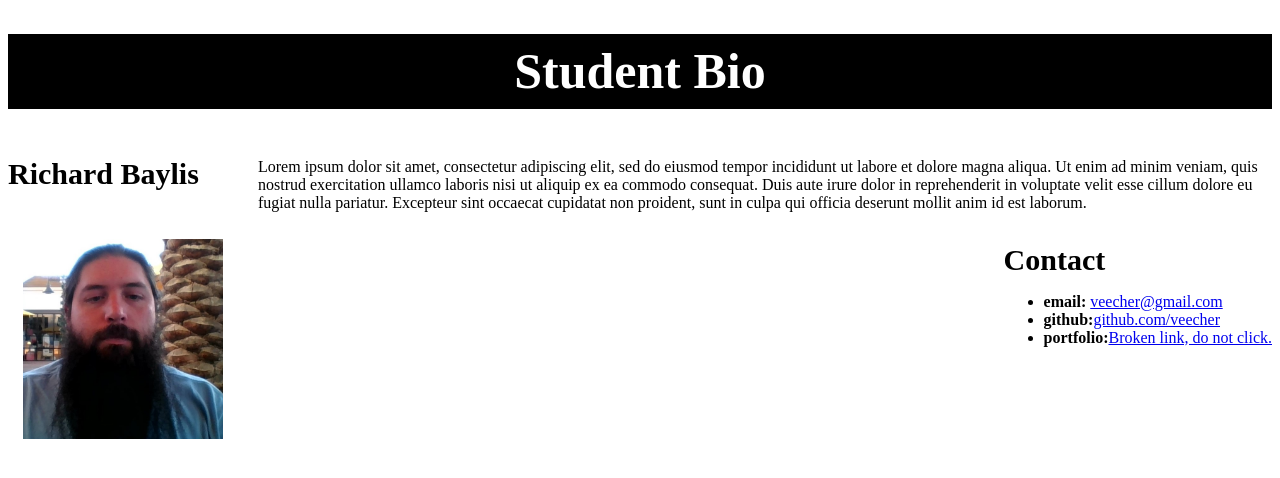
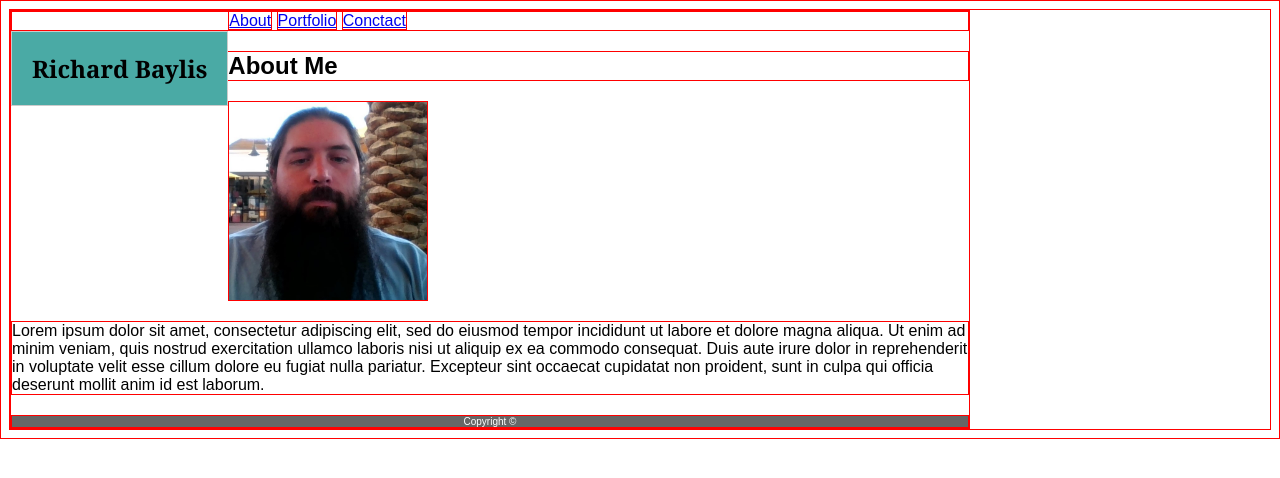
Before and after one commit to veecher/Basic-Portfolio, a plain HTML site: page index.html in a window 1280 px wide. Drawn offline with Linux system fonts and the light colour scheme.

Commit message:
some work

```diff
--- a/assets/css/style.css
+++ b/assets/css/style.css
@@ -0,0 +1,42 @@
+*{
+    box-sizing: border-box;
+    text-align: left;
+    border: solid 1px red;
+}
+
+body {
+    background-color: #ffffff;
+    font-family: 'Arial', 'Helvetica Neue', Helvetica, sans-serif;
+}
+
+section {
+    float: center;
+    width: 960px;
+}
+
+section::after {
+    content: "";
+    display: block;
+    clear: both;
+}
+
+h1 {
+    float: left;
+    padding: 20px;
+    text-align: center;
+    border: solid 1px #cccccc;
+    background-color: #4aaaa5;
+    font-family: Georgia, 'Times New Roman', Times, serif
+}
+
+#links {
+
+}
+
+#footer {
+    text-align: center;
+    font-size: 10px;
+    color: white;
+    margin-top: 20px;
+    background-color: #666666;
+}
--- a/index.html
+++ b/index.html
@@ -5,66 +5,31 @@
     <meta name="viewport" content="width=device-width, initial-scale=1.0">
     <meta http-equiv="X-UA-Compatible" content="ie=edge">
     <title>Richard</title>
-
-    <style>
-        h1 {
-            margin-bottom: 15px;
-            font-size: 50px;
-            background-color: black;
-            text-align: center;
-            color: white;
-            line-height: 75px;
-        }
-
-        h2 {
-            margin-top: 15px;
-            margin-bottom: 15px;
-            font-size: 30px;
-            color: black;
-            }
-
-        img {
-            padding: 15px;
-            float: left;
-        }
-
-    </style>
+    <link rel="stylesheet" type=text/css href="assets/css/style.css">
 </head>
 <body>
-    <h1>Student Bio</h1>
+    <section>
+        <h1>Richard Baylis</h1>
 
-    <br>
+        <div id="links">
+            <a href="index.html">About</a>
+            <a href="portfolio.html">Portfolio</a>
+            <a href="contact.html">Conctact</a>
+        </div>
 
-    <section style="float: left; width: 250px;">
+        <h2>About Me</h2>
 
-    <h2>Richard Baylis</h2>
+        <img src="assets/images/photo.jpg" width="200" height="200" alt="Richard">
 
-    <br>
+        <p>
+            Lorem ipsum dolor sit amet, consectetur adipiscing elit, sed do eiusmod tempor incididunt ut labore et dolore magna aliqua. Ut enim ad minim veniam, quis nostrud
+            exercitation ullamco laboris nisi ut aliquip ex ea commodo consequat. Duis aute irure dolor in reprehenderit in voluptate velit esse cillum dolore eu fugiat nulla
+            pariatur. Excepteur sint occaecat cupidatat non proident, sunt in culpa qui officia deserunt mollit anim id est laborum.
+        </p>
 
-    <img src="../assets/images/photo.jpg" width="200" height="200" alt="Richard">
-
+        <div id="footer">
+            Copyright &COPY;
+        </div>
     </section>
-
-    <section>
-    <p>
-        Lorem ipsum dolor sit amet, consectetur adipiscing elit, sed do eiusmod tempor incididunt ut labore et dolore magna aliqua. Ut enim ad minim veniam, quis nostrud
-        exercitation ullamco laboris nisi ut aliquip ex ea commodo consequat. Duis aute irure dolor in reprehenderit in voluptate velit esse cillum dolore eu fugiat nulla
-        pariatur. Excepteur sint occaecat cupidatat non proident, sunt in culpa qui officia deserunt mollit anim id est laborum.
-    </p>
-
-    </section>
-
-    <section style= "float:right">
-
-    <h2>Contact</H2>
-
-    <ul>
-        <li><strong>email:</strong> <a href="mailto:veecher@gmail.com">veecher@gmail.com</a></li>
-        <li><strong>github:</strong><a href="https://github.com/veecher">github.com/veecher</a></li>
-        <li><strong>portfolio:</strong><a href="#">Broken link, do not click.</a></li>
-    </ul>
-
-    </section>
-
 </body>
 </html>
```
